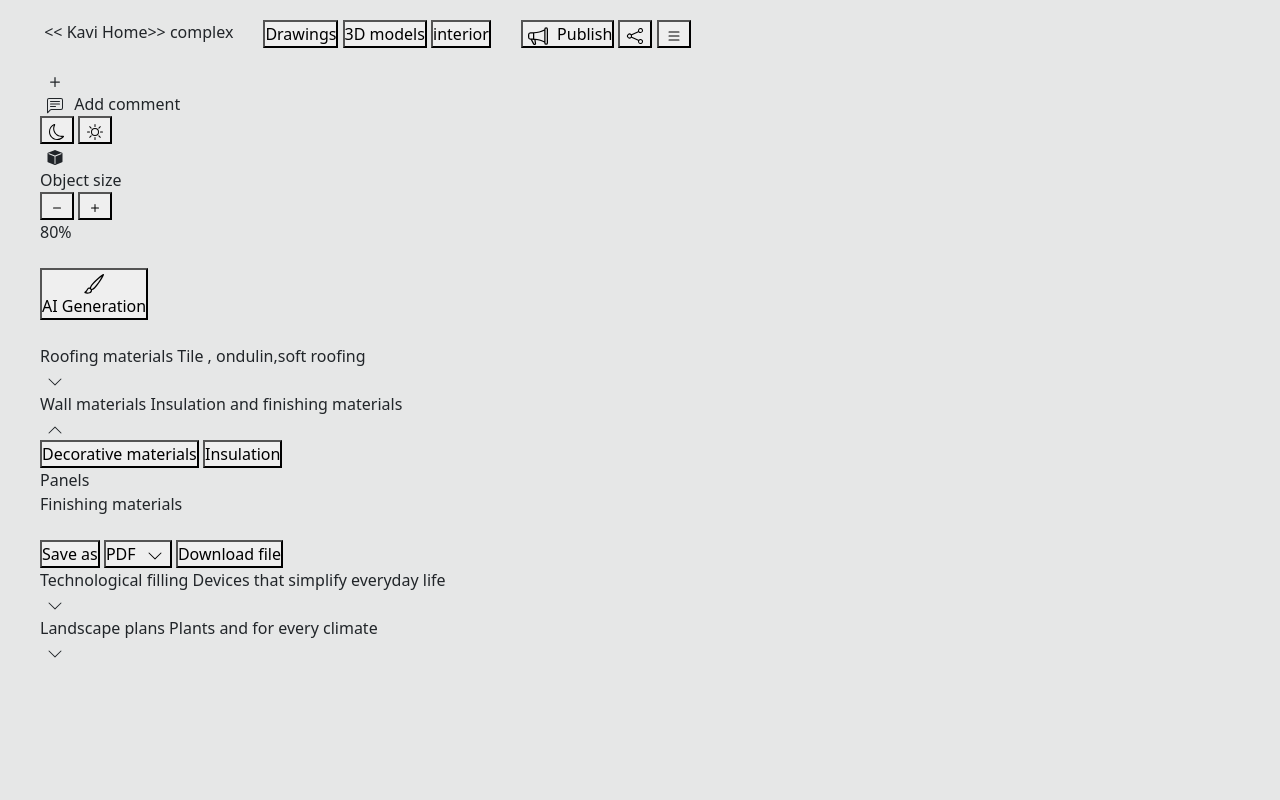
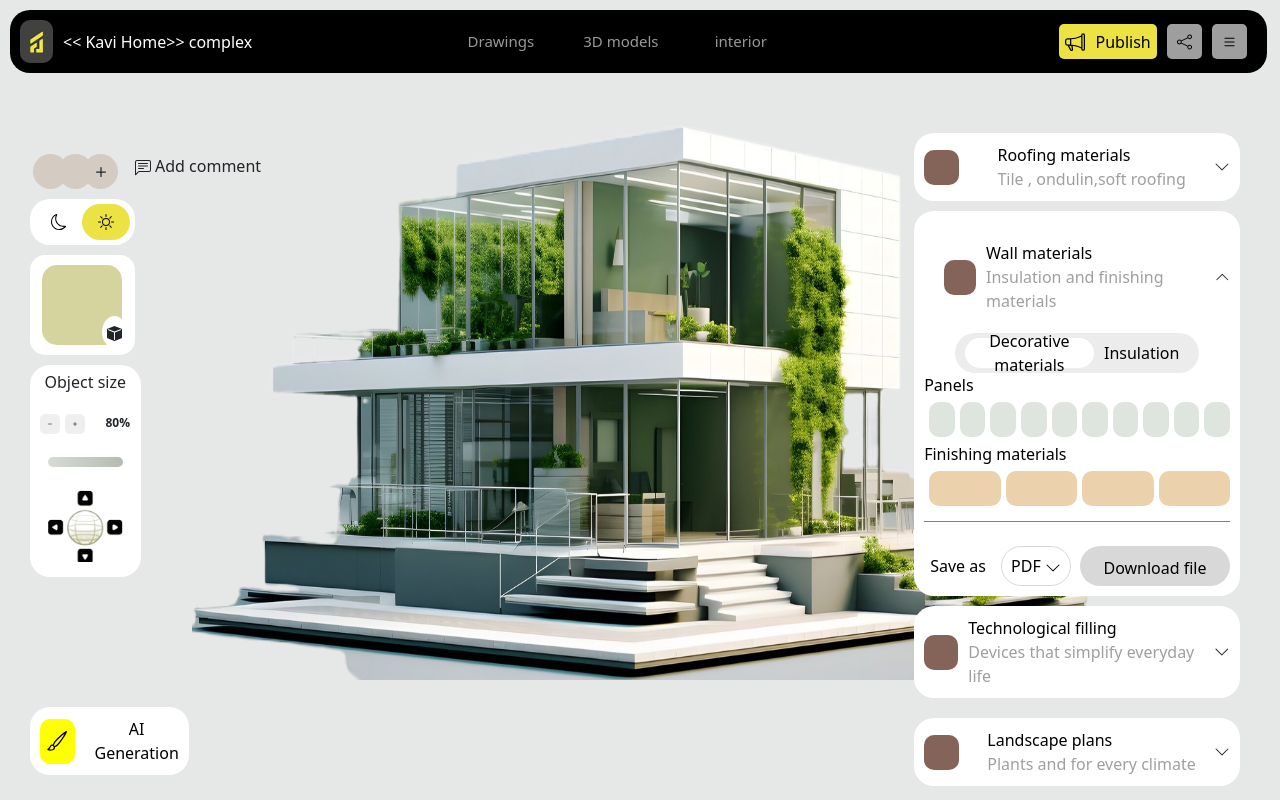
Before and after one commit to mayyshabaneh/FrontEnd-tasks, a plain HTML site: page arch inf task/index.html in a window 1280 px wide. Drawn offline with nearby package versions, Linux system fonts and the light colour scheme; files that its build step writes are made by us from their sources.

Commit message:
Add files via upload

```diff
--- /dev/null
+++ b/arch inf task/index.css
@@ -0,0 +1,431 @@
+body {
+    background-color: gray;
+    background-image: radial-gradient(black 0.5px, transparent 0.5px);
+    background-size: 10px 10px;
+    background-position: -19px -19px;
+    font-family: sans-serif;
+    width: 100%;
+    height: 100%;
+}
+
+.nav{
+    background-color: black;
+    display:flex;
+    flex-direction: row;
+    justify-content: space-between;
+    align-items: center;
+    padding: 10px;
+    padding-bottom: 10px;
+    padding-left: 10px;
+    border-radius: 20px;
+    margin: 10px;
+    margin-bottom:50px ;
+    height:7%;
+    width: 98.182%;
+    color: white;
+}
+.navleft{
+    display: flex;
+    flex-direction: row;
+    justify-content: center;
+    align-items: center;
+    font-weight: 500;
+}
+.nav-img{
+    /* width: 30px;
+    height: 30px; */
+    border-radius: 10px;
+    padding: 10px;
+    background-color: rgb(65, 65, 64);
+    margin-left: 10px;
+    margin-right: 10px;
+}
+.nav-btn{
+    background-color: rgb(0, 0, 0);
+    color: rgb(152, 152, 152);
+    border: 0px;
+    margin-right: 30px;
+    width: 90px;
+    font-size: 15px;
+    padding: 5px;
+}
+.nav-btn:hover{
+    background-color: rgb(255, 255, 255);
+    color: black;
+    border-radius: 10px;
+    width: 90px;
+    height: 40px;
+    /* font-weight: bold; */
+    font-size: 15px;
+}
+.nav-btn:focus{
+    background-color: rgb(255, 255, 255);
+    color: black;
+    border-radius: 10px;
+    width:90px;
+    height: 40px;
+    /* font-weight: bold; */
+    font-size: 15px;
+}
+.nav-center{
+    display: flex;
+    flex-direction: row;
+    width: 400px;
+}
+.nav-rightside{
+    display: flex;
+    flex-direction: row;
+    justify-content: space-between;
+}
+.nav-btn-publish{
+    height: 35px;
+    background-color: rgb(236, 226, 68);
+    display: flex;
+    flex-direction: row;
+    justify-content: space-between;
+    border-radius: 5px;
+    border: 0px;
+    gap: 10px;
+    align-items: center;
+    margin-right: 10px;
+}
+.nav-btn-rightside{
+    border-radius: 5px;
+    border: 0px;
+    background-color: rgb(158, 158, 158);
+    width:35px ;
+    height: 35px;
+    margin-right: 10px;
+    display: flex;
+    justify-content: center;
+    align-items: center;
+    padding: 10px;
+}
+.img-home{
+    z-index: -1;
+    position: absolute;
+    top: 50%;
+    left: 50%;
+    transform: translate(-50%,-50%);
+    height:70%;
+    width: 70%;
+    justify-content: center;
+    align-self: center;
+}
+.home{
+    height: 100%;
+    width: 100%;
+    margin-top: 50px;
+    display: flex;
+    flex-direction: row;
+    justify-content: space-between;
+    align-items: center;
+
+}
+.right-side{
+    width: 25.455%;
+    height: 75%;
+    display: flex;
+    flex-direction: column;
+    margin-right: 40px;
+    justify-content: center;
+    align-items: center;
+}
+.left-side{
+    display: flex;
+    flex-direction: column;
+    justify-content: space-between;
+    gap: 10px ;
+    height: 51.25%;
+    width: 19.091%;
+    margin-left: 30px;
+
+}
+.right-roof{
+    display: flex;
+    flex-direction: row;
+    justify-content: space-between;
+    background-color: white;
+    border-radius: 20px;
+    padding: 10px;
+    align-items: center;
+    margin: 10px;
+    width: 100%;
+    height: 12.5%;
+}
+.right-roof-img{
+    background-color:rgb(132, 100, 88) ;
+    width: 35px;
+    height: 35px;
+    border-radius: 10px;
+    margin-right: 10px;
+}
+.right-roof-div{
+    display: flex;
+    flex-direction: column;
+    justify-content: space-between;
+}
+.right-roof-span1{
+    font-weight: 500;
+    font-size: 16px;
+    color: black;
+}
+.right-roof-span2{
+    font-weight: 200;
+    font-size: 16px;
+    color: rgb(160, 159, 159);
+}
+.right-wall{
+    display: flex;
+    flex-direction: column;
+    background-color: white;
+    border-radius: 20px;
+    padding: 10px;
+    width: 100%;
+    height: 61%;
+}
+.right-wall-btn-div{
+    background-color: rgb(236, 236, 236);
+    display: flex;
+    flex-direction: row;
+    justify-content: space-between;
+    align-items: center;
+    align-self: center;
+    width:80% ;
+    height:40px ;
+    padding: 10px;
+    border-radius: 20px;
+}
+.right-wall-div-btn{
+    border: none;
+    padding: 10px;
+    border-radius: 20px;
+    height: 30px;
+    padding: 10px;
+    display: flex;
+    align-items: center;
+    background-color: rgb(236, 236, 236);
+}
+.right-wall-btn1{
+    background-color: white;
+}
+.right-wall-panels-span{
+ width: 35px;
+ height: 35px;
+ border-radius: 10px;
+ margin: 5px;
+ margin-right: 0px;
+ background-color: rgb(222, 228, 222);
+}
+.right-wall-panels{
+    display: flex;
+    flex-direction: row;
+    justify-content:space-between ;
+}
+.right-wall-finishing{
+    display: flex;
+    flex-direction: row;
+    justify-content: space-between;
+    border-bottom: 1px solid gray;
+    padding-bottom: 10px;
+}
+.right-wall-finishing-span{
+    width: 90px;
+    height: 35px;
+    border-radius: 10px;
+    margin: 5px;
+    margin-right: 0px;
+    background-color: rgb(236, 209, 173);
+}
+.right-wall-finishing-btn1{
+background-color: white;
+border: none;
+}
+.right-wall-finishing-btn2{
+    background-color: white;
+    border: 1px solid rgb(216, 216, 216);
+    border-radius: 20px;
+    height: 40px;
+    width: 70px;
+}
+.right-wall-finishing-btn3{
+    background-color: rgb(216, 216, 216);
+    font-weight: 400;
+    border: none;
+    border-radius: 20px;
+    padding: 10px;
+    height: 40px;
+    width: 150px;
+    font-weight: 500;
+}
+.right-wall-finishing-div{
+    display: flex;
+    flex-direction: row;
+    justify-content: space-between;
+}
+.left-users{
+    display: flex;
+    flex-direction: row;
+    justify-content: space-around;
+    padding: 10px;
+    width: 100%;
+    height: 9.756%;
+}
+.left-users-pics{
+    display: flex;
+    flex-direction: row;
+    justify-content: center;
+    align-items: center;
+margin-right: 10px;
+/* padding: 10px; */
+}
+
+.left-users-span{
+    width: 35px;
+    height: 35px;
+    border-radius: 50%;
+    background-color: rgb(212, 204, 194);
+    display: flex;
+    align-items: center;
+    justify-content: center;
+    margin-left: -10px;
+}
+
+.left-mood-div{
+    background-color: white;
+    width: 42.857%;
+    height:12.9756%;
+    display: flex;
+    flex-direction: row;
+    justify-content: center;
+    align-items: center;
+    margin-bottom: 10px;
+    border-radius: 20px;
+    padding: 5px;
+}
+.left-mood-div-moon{
+    width: 50%;
+    height: 100%;
+    border: none;
+    border-radius: 20px;
+    padding: 10px;
+    background-color: white;
+    display: flex;
+    align-items: center;
+    justify-content: center;
+}
+.left-mood-div-sun{
+    background-color: rgb(236, 226, 68);
+    width: 50%;
+    height: 100%;
+    border: none;
+    border-radius: 20px;
+    padding: 10px;
+    display: flex;
+    align-items: center;
+    justify-content: center;
+    /* margin: 5px; */
+}
+.left-pic-div{
+    width: 42.857%;
+    height: 21.951%;
+    border-radius: 15px;
+    padding: 10px;
+    background-color: rgb(255, 255, 255);
+    align-items: center;
+    justify-content: center;
+    display: flex;
+    flex-direction: column;
+
+}
+.left-div-pic{
+    background-color: rgb(213, 212, 159);
+    width: 80px;
+    height: 80px;
+    border-radius: 15px;
+}
+.left-div-ic{
+    position: relative;
+    left: 60px;
+    top: 55px;
+    background-color: white;
+    /* width: 30px;
+    height: 30px; */
+    border-radius: 50%;
+    padding: 5px;
+}
+.left-obj-set{
+    width: 45.238%;
+    height:41.563% ;
+    border-radius: 20px;
+    background-color: white;
+    display: flex;
+    flex-direction: column;
+    gap: 20px;
+    /* justify-content: space-between; */
+    align-items: center;
+    padding: 5px;
+    margin-top: 10px;
+}
+.div-btn-rate-div{
+    display: flex;
+    flex-direction: row;
+    gap: 20px;
+    justify-content: center;
+    margin-bottom: 3px;
+}
+.div-btn-rate{
+    display: flex;
+    flex-direction: row;
+    gap: 5px;
+
+}
+.btn-rate{
+    border: none;
+    border-radius: 5px;
+    width: 20px;
+    height: 20px;
+    align-items: center;
+    display: flex;
+}
+.div-btn-rate-span{
+    font-size: 12px;
+    font-weight: bold;
+}
+.div-rate-bar{
+    background-image: linear-gradient(to right, rgb(214, 219, 214) , rgb(182, 187, 177));
+    width: 75px;
+    height: 10px;
+    border-radius: 20px;
+
+}
+.dir-img{
+    margin-bottom: 10px;
+    border-radius: 20px;
+    height: 75px;
+    width: 75px;
+}
+
+.btn-AI{
+    margin-top: 120px;
+    padding: 10px;
+    display: flex;
+    flex-direction: row;
+    background-color: white;
+    gap: 20px;
+    align-items: center;
+    border: none;
+    border-radius: 20px;
+    font-weight: 500;
+    width: 65%;
+    height: 14.634%;
+}
+.btn-edit{
+    background-color: yellow;
+    height: 45px;
+    width: 45px;
+    border-radius: 10px;
+    display: flex;
+    align-items: center;
+    justify-content: center;
+}
```
Also changed, not shown: arch inf task/3D.png (added), arch inf task/dir.png (added), arch inf task/house.png (added), arch inf task/index.html (line endings or trailing spaces), arch inf task/logo.png (added), arch inf task/new.png (added).
